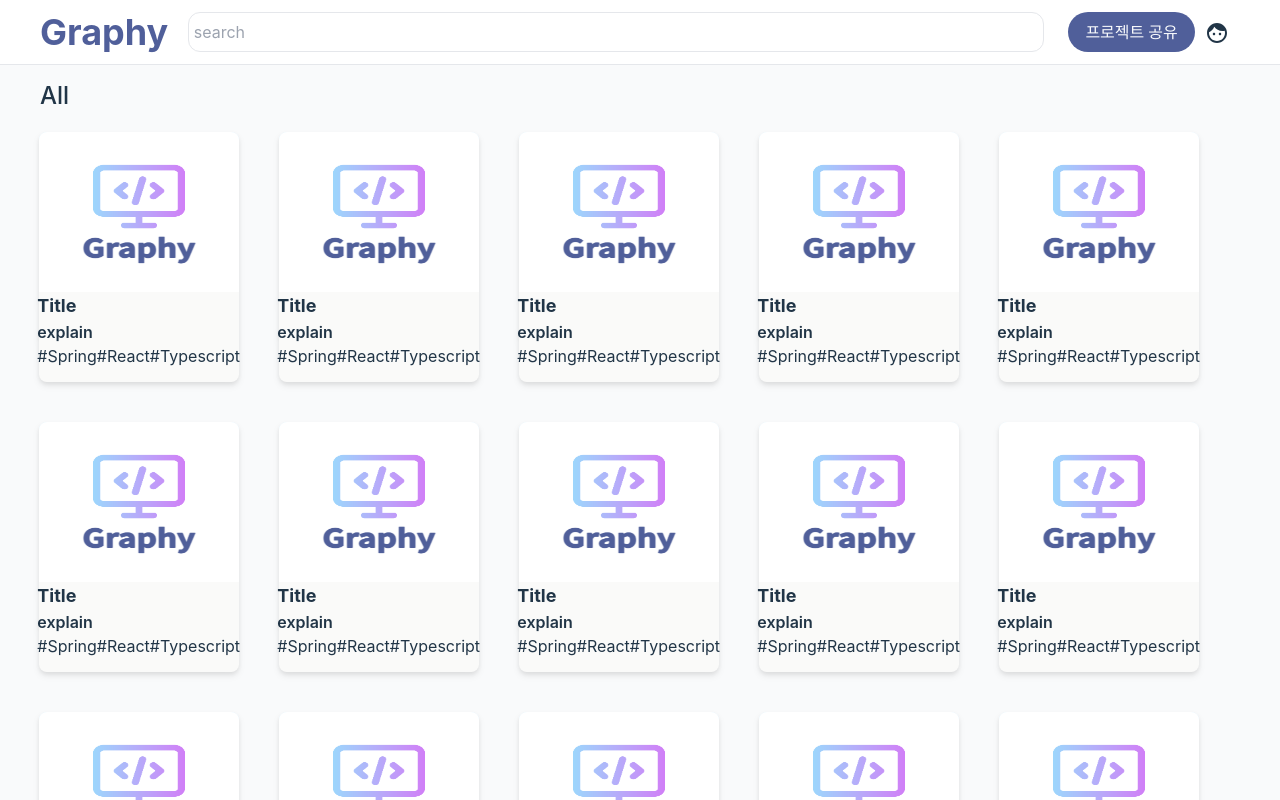
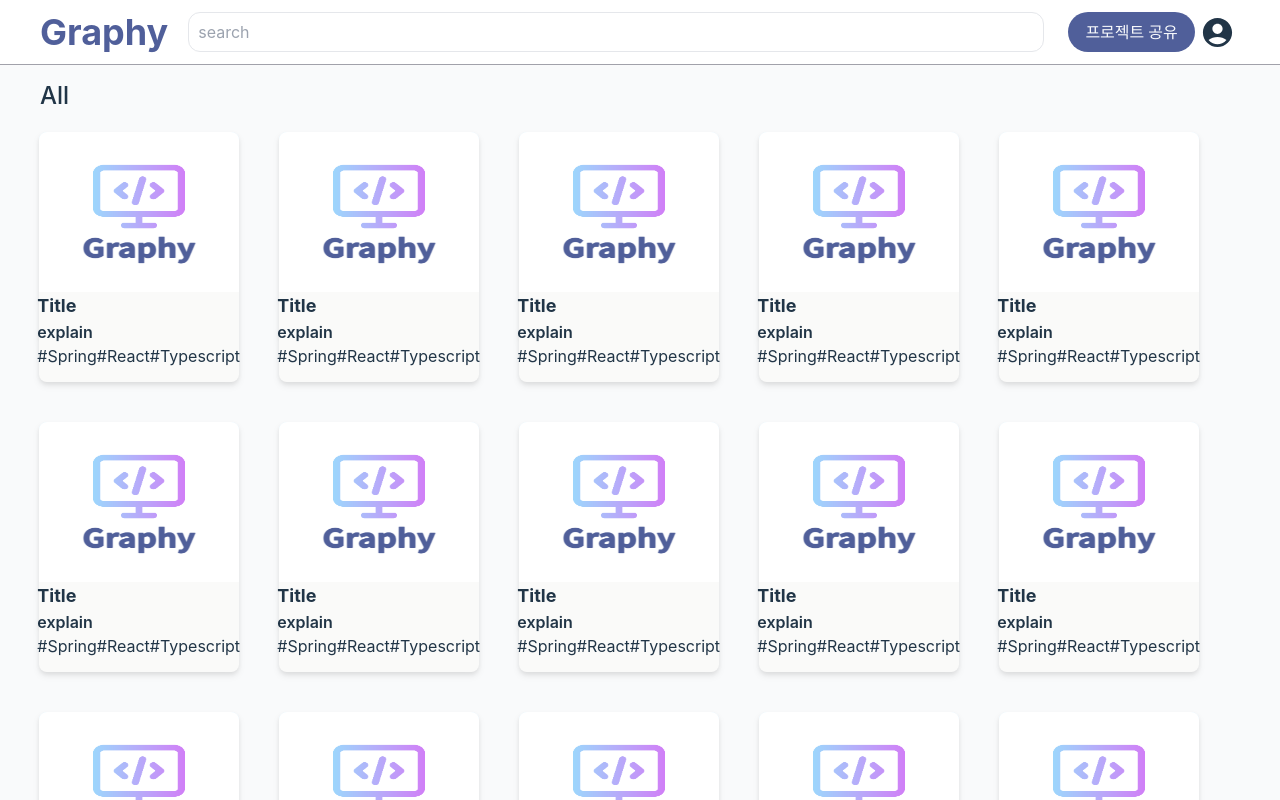
Before and after one commit to techeer-sv/graphy, a React (Vite) app in the folder frontend/: page / in a window 1280 px wide. Shown: the top 800 px of the page. Built offline with nearby package versions, Linux system fonts and the light colour scheme.

Commit message:
feat: 상단바 아이콘 변경

```diff
--- a/frontend/src/components/NavBar.tsx
+++ b/frontend/src/components/NavBar.tsx
@@ -1,9 +1,10 @@
 import React from 'react';
 import FaceIcon from '@mui/icons-material/Face';
+import AccountCircleIcon from '@mui/icons-material/AccountCircle';
 
 const NavBar = () => {
   return (
-    <div className="flex flex-row fixed z-20 bg-white pt-3 pb-3 mb-5 w-screen align-middle content-center border-b ">
+    <div className="flex flex-row fixed z-20 bg-white pt-3 pb-3 mb-5 w-screen align-middle content-center border-b border-zinc-400 ">
       {/* 로고 */}
       <span className="hidden ml-10 sm:block text-4xl font-bold text-graphyblue">
         Graphy
@@ -15,7 +16,7 @@ const NavBar = () => {
       {/* 검색창 */}
       <input
         type="text"
-        placeholder=" search"
+        placeholder="  search"
         className="w-[950px] h-[40px] mx-5 rounded-xl border"
       />
 
@@ -25,8 +26,8 @@ const NavBar = () => {
       </button>
 
       {/* 마이페이지 아이콘 */}
-      <button className="w-[50px] h-[30px] pt-1.5 mr-10 fill-graphyblue">
-        <FaceIcon />
+      <button className="w-[50px] h-[30px] pt-0.5 mr-10">
+        <AccountCircleIcon fontSize="large" color="inherit" />
       </button>
     </div>
   );
```
